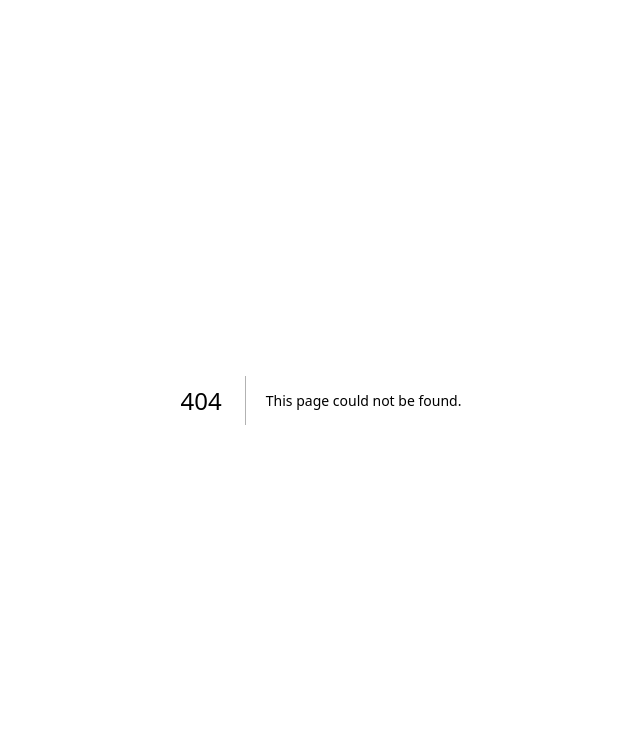
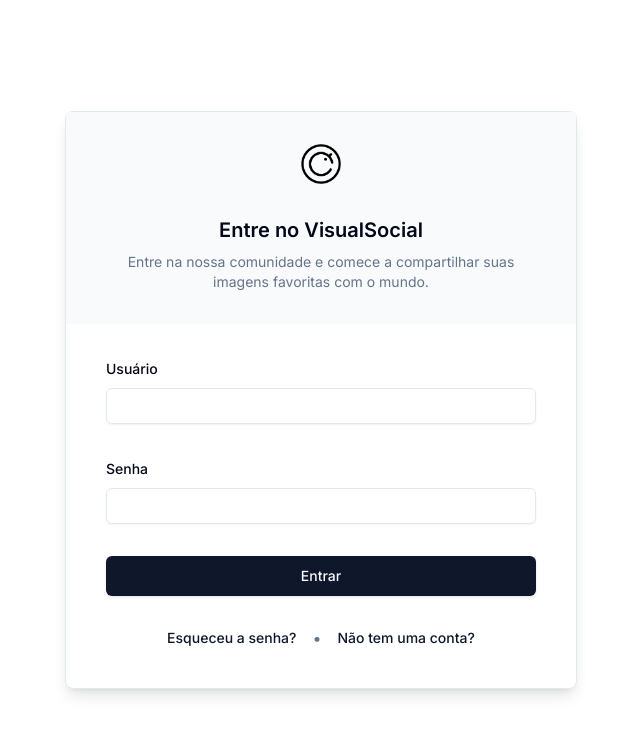
Before and after one commit to es20232/eqp7, a Next.js app in the folder apps/web/: page /auth/login in a window 1280 px wide. Before the commit this address had no page. Shown: the top 734 px of the page, without its empty margins (319-959 px from the left). Built offline with nearby package versions, Linux system fonts and the light colour scheme.

Commit message:
feat: ui e validacao páginade de login

```diff
--- /dev/null
+++ b/apps/web/app/auth/login/page.tsx
@@ -0,0 +1,39 @@
+import {
+  AuthHeader,
+  AuthHeaderDescription,
+  AuthHeaderTitle,
+} from '@/components/auth/header'
+import { LoginForm } from '@/components/auth/login-form'
+import { AuthMainContent } from '@/components/auth/main-content'
+import { Button } from '@/components/ui/button'
+import Link from 'next/link'
+
+export default function Login() {
+  return (
+    <div>
+      <AuthHeader>
+        <AuthHeaderTitle>Entre no VisualSocial</AuthHeaderTitle>
+        <AuthHeaderDescription>
+          Entre na nossa comunidade e comece a compartilhar suas imagens
+          favoritas com o mundo.
+        </AuthHeaderDescription>
+      </AuthHeader>
+      <AuthMainContent>
+        <LoginForm />
+        <div className="mt-6 flex w-full items-center justify-center">
+          <Link href="/auth/forgot-password">
+            <Button variant="link" className="">
+              Esqueceu a senha?
+            </Button>
+          </Link>
+          <span className="text-muted-foreground">•</span>
+          <Link href="/auth/register">
+            <Button variant="link" className="">
+              Não tem uma conta?
+            </Button>
+          </Link>
+        </div>
+      </AuthMainContent>
+    </div>
+  )
+}
--- /dev/null
+++ b/apps/web/components/auth/login-form.tsx
@@ -0,0 +1,57 @@
+'use client'
+
+import { Form, FormField, FormItem, FormMessage } from '@/components/ui/form'
+import { useForm } from 'react-hook-form'
+import { zodResolver } from '@hookform/resolvers/zod'
+import { loginSchema } from '@/schemas/auth/login'
+import { z } from 'zod'
+import { Input } from '../ui/input'
+import { Button } from '../ui/button'
+import { Label } from '../ui/label'
+
+type FormValues = z.infer<typeof loginSchema>
+
+export function LoginForm() {
+  const form = useForm<FormValues>({
+    resolver: zodResolver(loginSchema),
+    defaultValues: {
+      password: '',
+      username: '',
+    },
+  })
+
+  function onSubmit(values: FormValues) {
+    console.log(values)
+  }
+  return (
+    <Form {...form}>
+      <form onSubmit={form.handleSubmit(onSubmit)} className="w-full space-y-8">
+        <FormField
+          name="username"
+          control={form.control}
+          render={({ field }) => (
+            <FormItem>
+              <Label>Usuário</Label>
+              <Input {...field} />
+              <FormMessage />
+            </FormItem>
+          )}
+        />
+        <FormField
+          name="password"
+          control={form.control}
+          render={({ field }) => (
+            <FormItem>
+              <Label>Senha</Label>
+              <Input {...field} />
+              <FormMessage />
+            </FormItem>
+          )}
+        />
+        <Button className="w-full" size="lg">
+          Entrar
+        </Button>
+      </form>
+    </Form>
+  )
+}
```
